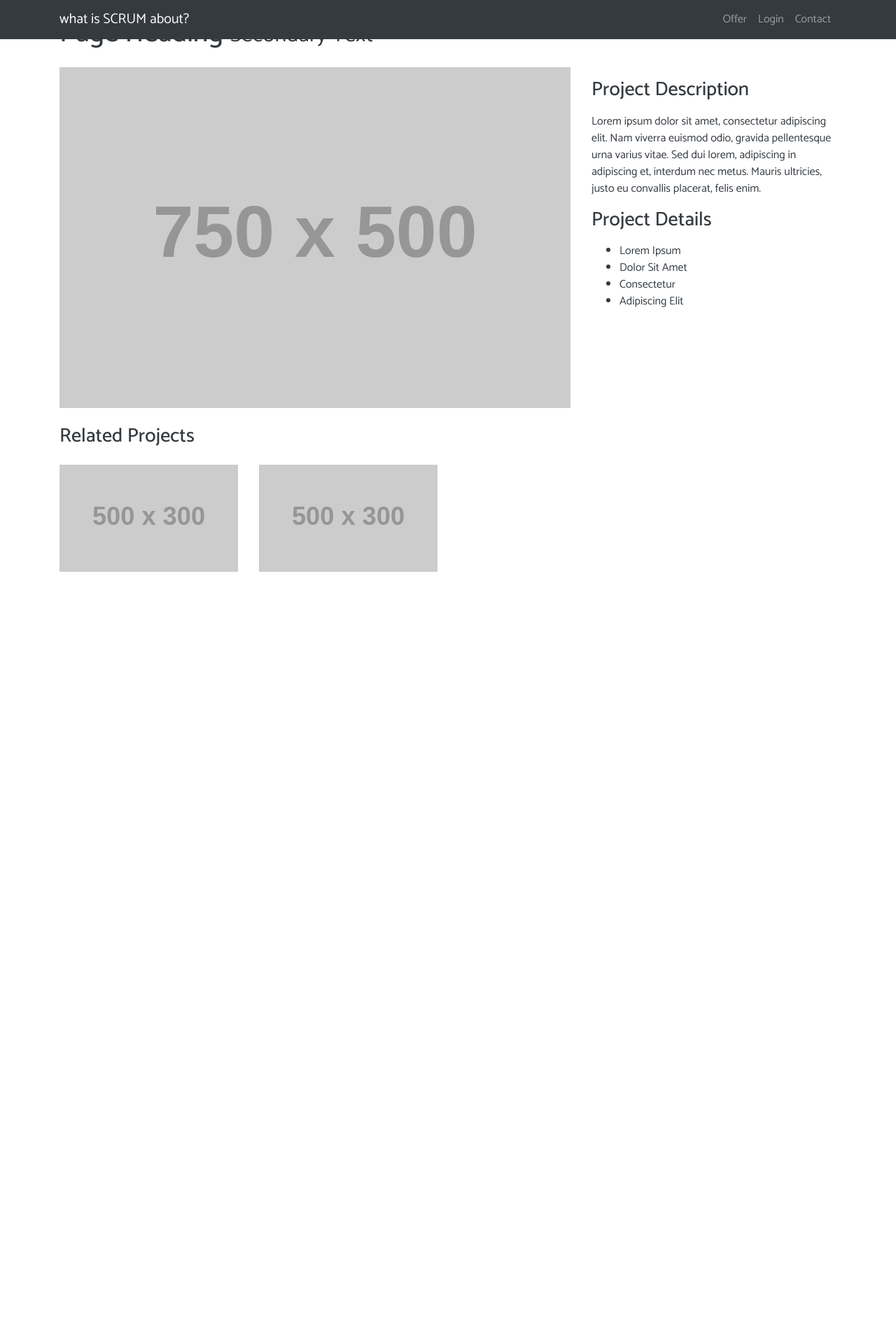
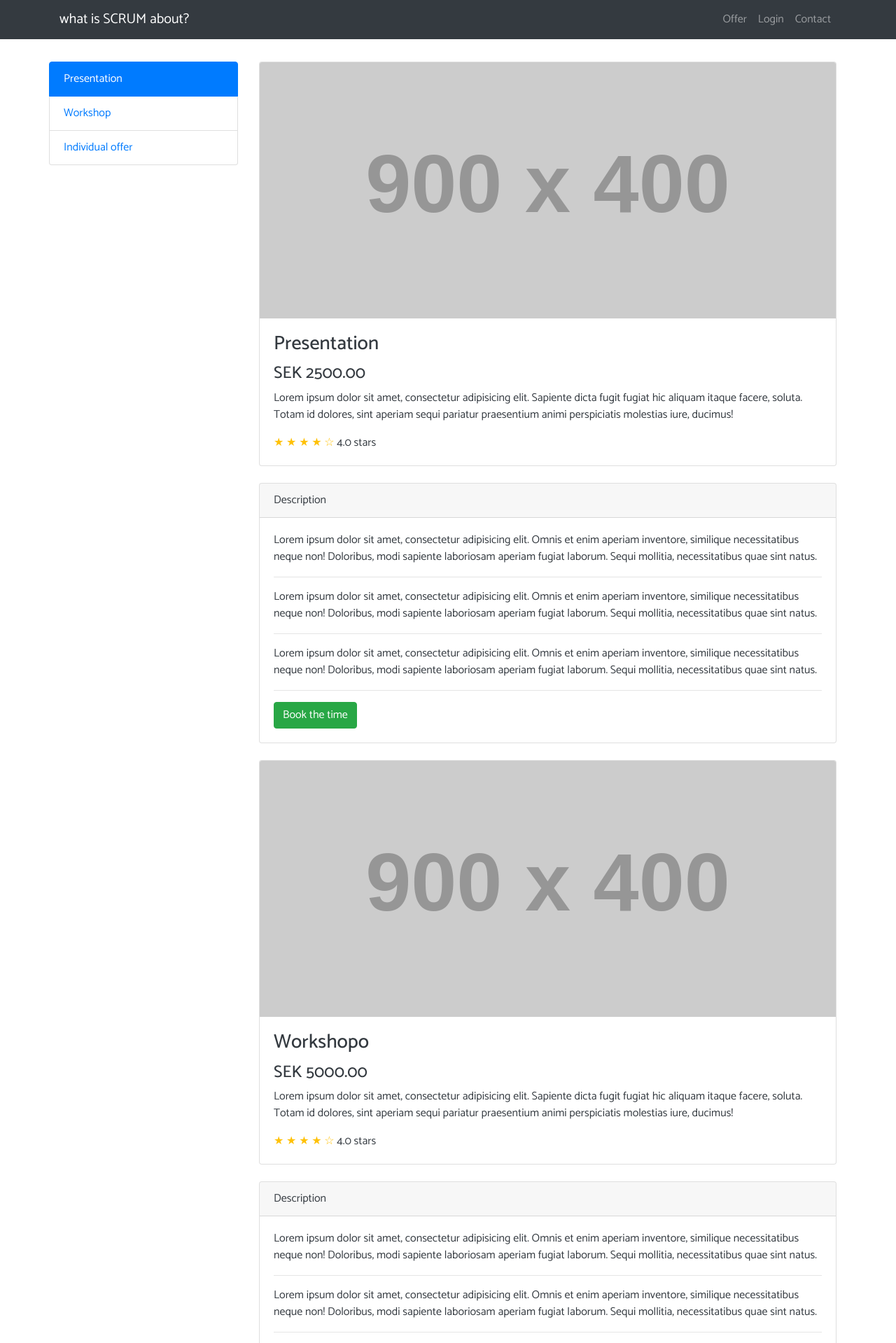
Before and after one commit to annaweronica/agile-frameworks, a Django app: page /packages/ in a window 1280 px wide. Shown: the top 1919 px of the page at 70% size. Before the commit the page ends 817 px from the top, so only its background shows below. Run offline with Django 3.2, Linux system fonts and the light colour scheme; data comes from the database, SQL or seed files in the repository; both versions use the stored data as it was after the commit; grey boxes labelled with a size stand in for pictures from a placeholder-image service; some libraries are stand-ins or nearby versions.

Commit message:
added in packages app: template, tests, models

```diff
--- a/agile_app/views.py
+++ b/agile_app/views.py
@@ -5,3 +5,8 @@ from django.shortcuts import render
 def get_main_page(request):
     """ A view to return the main page """
     return render(request, 'agile_app/main_page.html')
+
+
+def get_contact_page(request):
+    """ A view to return the main page """
+    return render(request, 'agile_app/contact_page.html')
--- a/packages/models.py
+++ b/packages/models.py
@@ -10,6 +10,5 @@ class Package(models.Model):
     image_url = models.URLField(max_length=1024, null=True, blank=True)
     image = models.ImageField(null=True, blank=True)
 
-
     def __str__(self):
         return self.name
--- a/packages/templates/packages/packages.html
+++ b/packages/templates/packages/packages.html
@@ -2,9 +2,7 @@
 {% load static %}
 
 {% block header %}
-
 <header>
-
 </header>
 {% endblock %}
 
@@ -12,53 +10,50 @@
 <!-- Page Content -->
 <div class="container">
 
-        <!-- Portfolio Item Heading -->
-        <h1 class="my-4">Page Heading
-            <small>Secondary Text</small>
-        </h1>
+    <div class="row">
+        <div class=" col-lg-3 packages-list list-group">
+            <a href="#" class="list-group-item active">Presentation</a>
+            <a href="#" class="list-group-item">Workshop</a>
+            <a href="#" class="list-group-item">Individual offer</a>
+        </div>
+    <!-- /.col-lg-3 -->
+   {% if packages %}
+            <div class="col-lg-9 package-offer">
+            {% for package in packages %}
+                <div class="card mt-4">
+                    <img class="card-img-top img-fluid" src="http://placehold.it/900x400" alt="">
+                    <div class="card-body">
+                    <h3 class="card-title">{{package.name}}</h3>
+                    <h4> SEK {{package.price}}</h4>
+                    <p class="card-text">Lorem ipsum dolor sit amet, consectetur adipisicing elit. Sapiente dicta fugit fugiat hic aliquam itaque facere, soluta. Totam id dolores, sint aperiam sequi pariatur praesentium animi perspiciatis molestias iure, ducimus!</p>
+                    <span class="text-warning">&#9733; &#9733; &#9733; &#9733; &#9734;</span>
+                        4.0 stars
+                    </div>
+                </div>
+            <!-- /.card -->
 
-        <!-- Portfolio Item Row -->
-        <div class="row">
+            <div class="card card-outline-secondary my-4">
+                <div class="card-header">Description</div>
+                <div class="card-body">
+                <p>Lorem ipsum dolor sit amet, consectetur adipisicing elit. Omnis et enim aperiam inventore, similique necessitatibus neque non! Doloribus, modi sapiente laboriosam aperiam fugiat laborum. Sequi mollitia, necessitatibus quae sint natus.</p>
 
-            <div class="col-md-8">
-            <img class="img-fluid" src="http://placehold.it/750x500" alt="">
+                <hr>
+                <p>Lorem ipsum dolor sit amet, consectetur adipisicing elit. Omnis et enim aperiam inventore, similique necessitatibus neque non! Doloribus, modi sapiente laboriosam aperiam fugiat laborum. Sequi mollitia, necessitatibus quae sint natus.</p>
+
+                <hr>
+                <p>Lorem ipsum dolor sit amet, consectetur adipisicing elit. Omnis et enim aperiam inventore, similique necessitatibus neque non! Doloribus, modi sapiente laboriosam aperiam fugiat laborum. Sequi mollitia, necessitatibus quae sint natus.</p>
+
+                <hr>
+                <a href="#" class="btn btn-success">Book the time</a>
                 </div>
-
-            <div class="col-md-4">
-            <h3 class="my-3">Project Description</h3>
-            <p>Lorem ipsum dolor sit amet, consectetur adipiscing elit. Nam viverra euismod odio, gravida pellentesque urna varius vitae. Sed dui lorem, adipiscing in adipiscing et, interdum nec metus. Mauris ultricies, justo eu convallis placerat, felis enim.</p>
-            <h3 class="my-3">Project Details</h3>
-            <ul>
-                <li>Lorem Ipsum</li>
-                <li>Dolor Sit Amet</li>
-                <li>Consectetur</li>
-                <li>Adipiscing Elit</li>
-            </ul>
             </div>
-
+        <!-- /.card -->
+        {% endfor %}
         </div>
-        <!-- /.row -->
-
-        <!-- Related Projects Row -->
-        <h3 class="my-4">Related Projects</h3>
-
-        <div class="row">
-
-            <div class="col-md-3 col-sm-6 mb-4">
-            <a href="#">
-                    <img class="img-fluid" src="http://placehold.it/500x300" alt="">
-                </a>
+    <!-- /.col-lg-9 -->
+    {% endif %}
     </div>
-
-            <div class="col-md-3 col-sm-6 mb-4">
-            <a href="#">
-                    <img class="img-fluid" src="http://placehold.it/500x300" alt="">
-                </a>
-            </div>
-
-        </div>
-        <!-- /.row -->
-
 </div>
 <!-- /.container -->
+
     {% endblock %}
--- a/packages/views.py
+++ b/packages/views.py
@@ -7,7 +7,6 @@ def get_packages(request):
 
     packages = Package.objects.all()
 
-
     context = {
         'packages': packages,
     }
--- a/static/css/base.css
+++ b/static/css/base.css
@@ -85,3 +85,13 @@ section.pricing {
     opacity: 1;
   }
 }
+
+/* ------------------------------------  offer page */
+
+.package-offer{
+    margin-top: 4rem!important;
+}
+
+.packages-list{
+    margin-top: 5.5rem!important;
+}
--- a/templates/base.html
+++ b/templates/base.html
@@ -14,7 +14,7 @@
 
     {% block corecss %}
         <link rel="stylesheet" href="https://stackpath.bootstrapcdn.com/bootstrap/4.1.3/css/bootstrap.min.css" integrity="sha384-MCw98/SFnGE8fJT3GXwEOngsV7Zt27NXFoaoApmYm81iuXoPkFOJwJ8ERdknLPMO" crossorigin="anonymous">
-        <link href="static/css/base.css" rel="stylesheet">
+        <link href="{% static 'css/base.css' %}" rel="stylesheet">
         <link href="https://fonts.googleapis.com/css?family=Catamaran:100,200,300,400,500,600,700,800,900" rel="stylesheet">
         <link href="https://fonts.googleapis.com/css?family=Lato:100,100i,300,300i,400,400i,700,700i,900,900i" rel="stylesheet">
     {% endblock %}
@@ -33,7 +33,7 @@
      <!-- Navigation -->
     <nav class="navbar navbar-expand-lg navbar-dark bg-dark fixed-top">
         <div class="container">
-            <a class="navbar-brand" href="#">what is SCRUM about?</a>
+            <a class="navbar-brand" href="{% url 'get_main_page' %}">what is SCRUM about?</a>
             <button class="navbar-toggler" type="button" data-toggle="collapse" data-target="#navbarResponsive" aria-controls="navbarResponsive" aria-expanded="false" aria-label="Toggle navigation">
                 <span class="navbar-toggler-icon"></span>
             </button>
@@ -52,12 +52,12 @@
                             <li class="nav-item">
                                 <a class="nav-link" href="#">Logout</a>
                             </li>
-                        {% else %}
+                            {% else %}
                             <li class="nav-item">
-                                <a class="nav-link" href="#">Offer</a>
+                                <a class="nav-link" href="{% url 'get_packages' %}">Offer</a>
                             </li>
                             <li class="nav-item">
-                                <a class="nav-link" href="#">Login</a>
+                                <a class="nav-link" href="{% url 'account_login' %}">Login</a>
                             </li>
                             <li class="nav-item">
                                 <a class="nav-link" href="#">Contact</a>
```
Also changed, not shown: agile_app/templates/agile_app/main_page.html (+3 -5 lines), packages/test_models.py (added, +9 -0 lines), packages/test_views.py (added, +9 -0 lines), roadmap.md (+5 -0 lines), templates/allauth/account/base.html (+14 -0 lines), templates/allauth/account/login.html (+9 -4 lines), templates/allauth/base.html (+9 -1 lines), README.md, db.sqlite3. Lines whose indentation alone changed are shown as unchanged.
